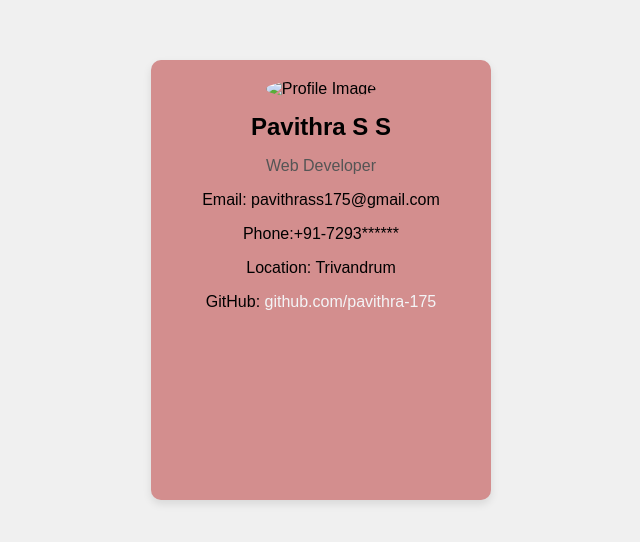
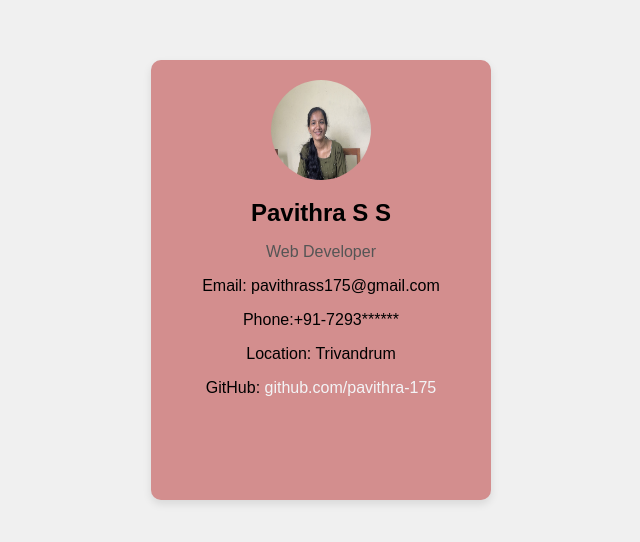
Before and after one commit to pavithra-175/Fundamental-CSS-Comprehension, a plain HTML site: page index.html in a window 1280 px wide. Shown: the part 120-662 px from the top of the page, without its empty margins (319-959 px from the left). Drawn offline with Linux system fonts and the light colour scheme.

Commit message:
Update index.html

```diff
--- a/index.html
+++ b/index.html
@@ -8,7 +8,7 @@
 </head>
 <body>
     <div class="card">
-        <img src="image/pavithra.jpg" alt="Profile Image" class="profile-image">
+        <img src="pavithra.jpg" alt="Profile Image" class="profile-image">
         <h1 class="name">Pavithra S S</h1>
         <p class="occupation">Web Developer</p>
         <div class="contact-info">
```
